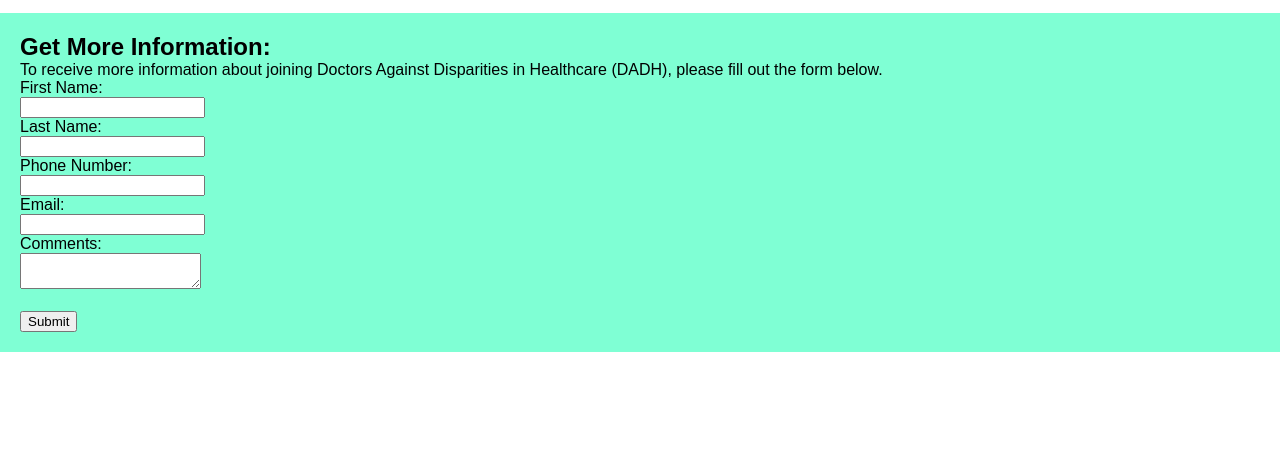
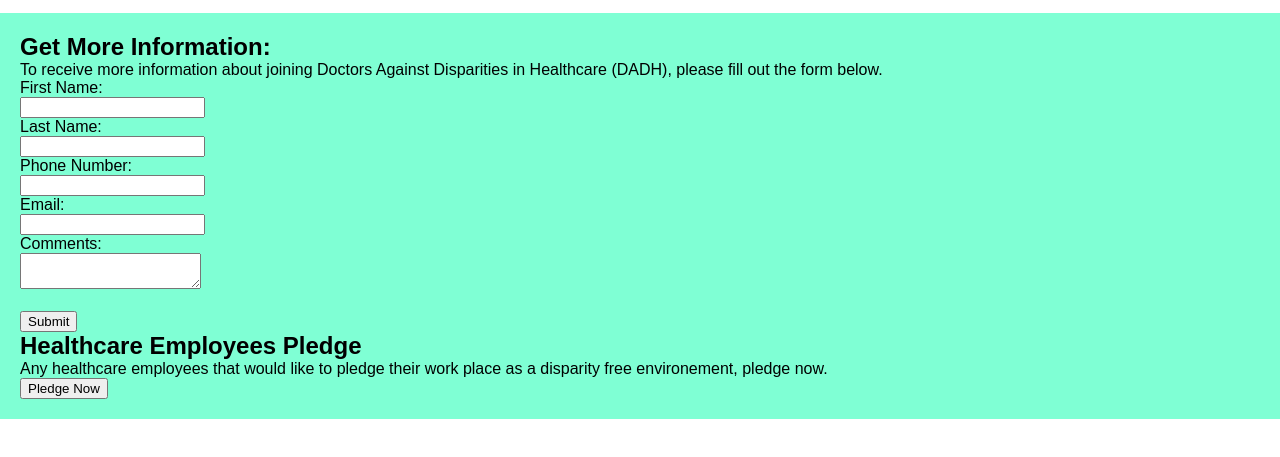
Before and after one commit to rsiraj/socialjustice, a plain HTML site: page contact.html in a window 1280 px wide. Shown: the part 87-544 px from the top of the page. Drawn offline with Linux system fonts and the light colour scheme.

Commit message:
updated page

```diff
--- a/contact.html
+++ b/contact.html
@@ -30,6 +30,9 @@
             <label>Comments:<br><textarea name="Message"></textarea></label><br><br>
         <button>Submit</button>
         </form>
+        <h2>Healthcare Employees Pledge</h2>
+        <p>Any healthcare employees that would like to pledge their work place as a disparity free environement, pledge now.</p>
+        <button>Pledge Now</button>
     </main>
 </body>
 </html>
--- a/style.css
+++ b/style.css
@@ -2,7 +2,7 @@
   margin: 0;
   font-family: flood-std,sans-serif;
 }
-
+/*CSS for nav&footer on all pages*/
 .siteHeader {
   display: grid;
   grid-template-columns: 1fr 1fr;
@@ -83,3 +83,7 @@ main {
   width: 500px;
   border-radius: 15px;
 }
+/*Contact Page CSS*/
+button{
+  display: grid;
+}
```
